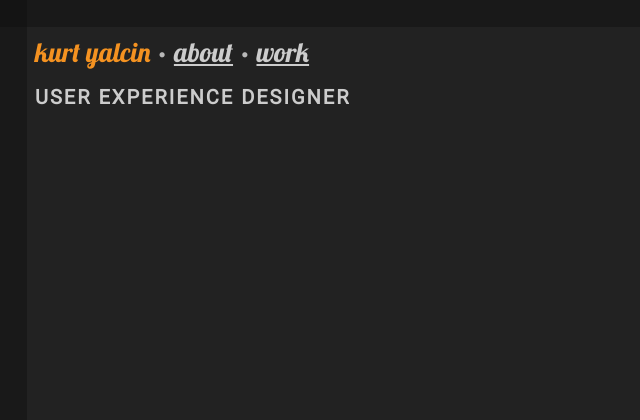
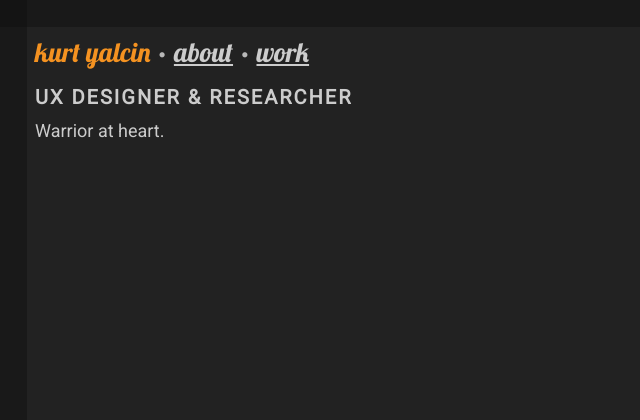
Before and after one commit to kurtsy/portfolio, a Python web app: template templates/index.html in a window 1280 px wide. Shown: the top 420 px of the page, without its empty margins (0-640 px from the left). Run offline with Jinja, Linux system fonts and the light colour scheme; the template is opened without the code that fills it, so the values that code supplies are empty.

Commit message:
Edit to Home and About
Edit to home and about

```diff
--- a/templates/index.html
+++ b/templates/index.html
@@ -25,7 +25,7 @@
         <div class="fixed-border bottom"></div>
         <h1><a href="/" class="activelink">kurt yalcin</a> &middot; <a href="/about">about</a> &middot; <a href="/work">work</a></h1>
         <div class="content fade-in" id="intro-page">
-            <h2>user experience designer</h2>
-            <!-- <p>warrior at heart</p> --></div>
+            <h2>ux designer & researcher</h2>
+            <p>Warrior at heart.</p></div>
     </body>
 </html>
--- a/templates/index0.html
+++ b/templates/index0.html
@@ -28,7 +28,7 @@
         <h2>UX / ESFP / Aries / Ravenclaw</h2>
         <p>Good design is a war for the truth. It's about fighting through egos, misconceptions, and stalemates to emerge with something beautiful.</p>
         <p>I live for lightbulb-bursting revelations, but I know epiphanies don't happen by themselves. Smart solutions require teamwork, empathy, and evidence-based thinking &mdash; not to mention ink-stained fingers and piles of Post-Its.</p>
-        <p>I have an M.S. in Information Experience Design from the Pratt Institute. I studied journalism and urban design at NYU. Reach out by <a href="mailto:kyalcin@gmail.com?subject=Hi!">email</a>, download my <a href="static/img/kurtyalcin_resume2019.pdf">resume</a>, or check out some of my work.</p>
+        <p>I'm currently a UX Manager leading a team of designers at Advance Local. I have an M.S. in Information Experience Design from the Pratt Institute. In my past life, I was a copywriter, email marketer, and community manager. For my undergraduate degree, I studied Journalism and Urban Design at NYU. Please feel free reach out by <a href="mailto:kyalcin@gmail.com?subject=Hi!">email</a>, download my <a href="static/img/kurtyalcin_resume2019.pdf">resume</a>, or check out some of my <a href="/work">work</a>.</p>
         <p>
         <a href="https://www.linkedin.com/in/kurtduranyalcin/" target="_blank">LinkedIn</a> &middot;
         <a href="https://medium.com/@kurtsy" target="_blank">Medium</a> &middot;
@@ -36,7 +36,7 @@
         <a href="https://www.instagram.com/kurtsy/" target="_blank">Instagram</a> &middot;
         <a href="https://dribbble.com/kurtsy" target="_blank">Dribbble</a>
         </p>
-        <img class="logo" src="static/img/cancermoon.JPG" alt="profile picture of me">
+<!--         <img class="logo" src="static/img/cancermoon.JPG" alt="profile picture of me"> -->
         <footer></footer>
     </body>
 </html>
```
